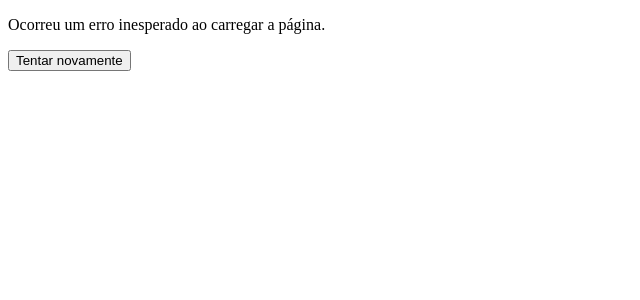
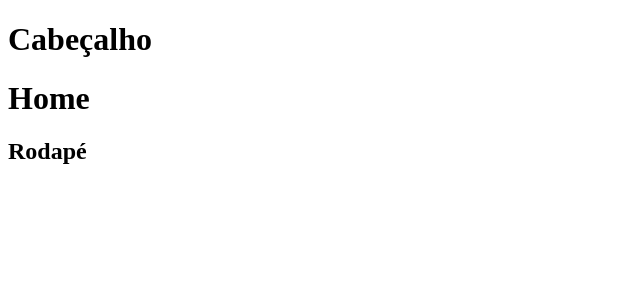
Before and after one commit to 1TDSPY-26/portal-locais-acessiveis, a React (Vite) app: page / in a window 1280 px wide. Shown: the top 300 px of the page, without its empty margins (0-640 px from the left). Built offline with nearby package versions, Linux system fonts and the light colour scheme.

Commit message:
feat: correcao de ErrorBoundary

```diff
--- a/src/routes/AppRoutes.tsx
+++ b/src/routes/AppRoutes.tsx
@@ -2,15 +2,12 @@ import { Route, Routes } from "react-router-dom";
 import MainLayout from "../layouts/MainLayout";
 import ErrorBoundary from "../components/Error/ErrorBoundary";
 
-function Bug() {
-  return (null as any).texto;
-}
 export default function AppRoutes() {
   return (
     <ErrorBoundary>
       <Routes>
         <Route element={<MainLayout />}>
-        <Route path="/" element={<Bug />} />
+          <Route path="/" element={<h1>Home</h1>} />
           <Route path="/locais" element={<h1>Locais</h1>} />
           <Route path="/locais/:id" element={<h1>Detalhe do Local</h1>} />
           <Route path="/cadastrar" element={<h1>Cadastrar</h1>} />
```
